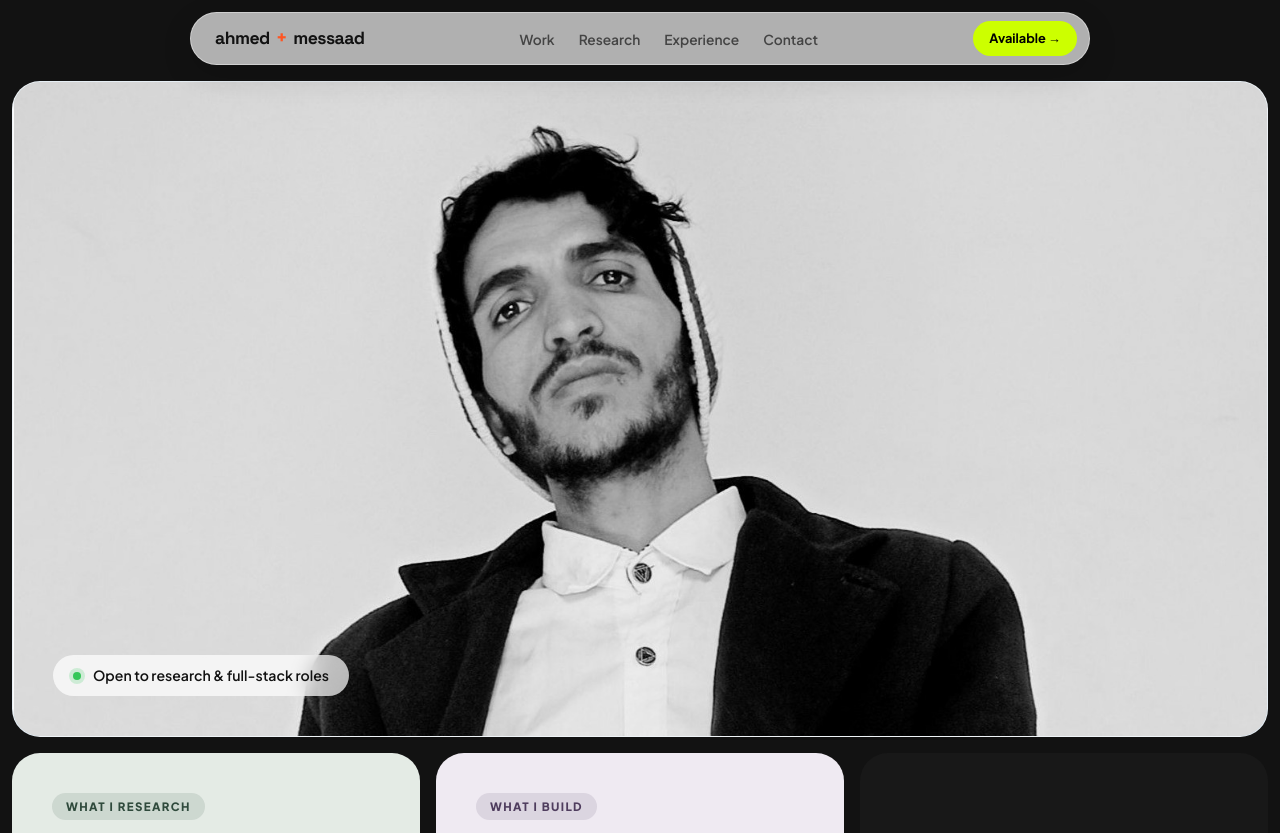
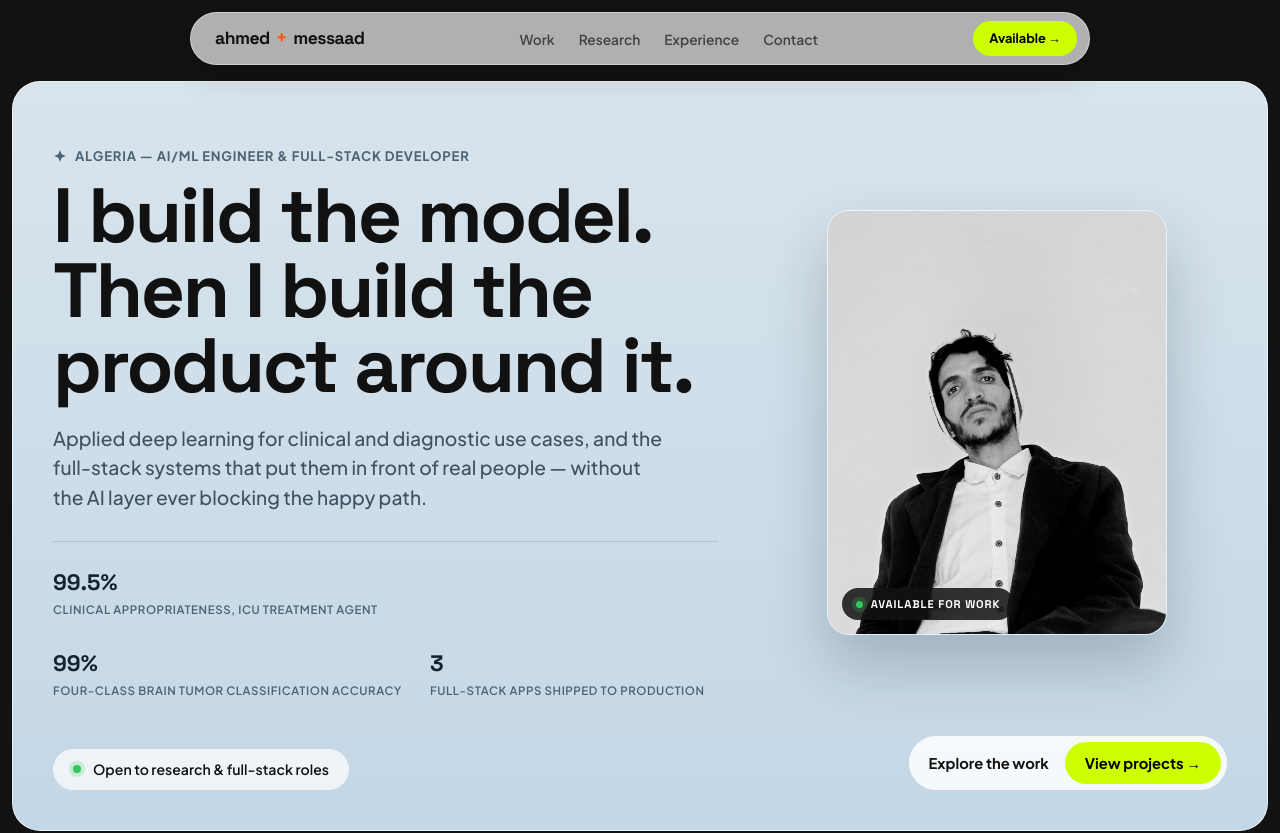
Before and after one commit to RYANX9/ahmedmessaad, a Next.js app: page / in a window 1280 px wide. Shown: the top 833 px of the page. Built offline with nearby package versions, Linux system fonts and the light colour scheme.

Commit message:
Update globals.css

```diff
--- a/app/globals.css
+++ b/app/globals.css
@@ -12,6 +12,8 @@
   --accent-orange: #ff5522;
   --accent-sage: #2f4a3c;
   --accent-lavender: #4f3d5e;
+  --accent-sage-bright: #7fc79a;
+  --accent-lavender-bright: #c3a4e0;
 
   --border-dark: rgba(255, 255, 255, 0.12);
 
@@ -229,22 +231,72 @@ body {
   margin-top: 20px;
   font-weight: 500;
 }
-.hero-visual {
+.hero-top {
+  display: grid;
+  grid-template-columns: 1.3fr 0.9fr;
+  gap: 48px;
+  align-items: center;
+  flex: 1;
+  padding: 24px 0 36px;
+}
+.hero-photo-frame {
   position: relative;
+  aspect-ratio: 4 / 5;
   width: 100%;
-  margin: 30px 0;
+  max-width: 340px;
+  margin: 0 auto;
+  border-radius: 22px;
+  overflow: hidden;
+  border: 1px solid rgba(255, 255, 255, 0.6);
+  box-shadow: 0 30px 60px rgba(20, 30, 40, 0.22);
+}
+.hero-photo-badge {
+  position: absolute;
+  left: 14px;
+  bottom: 14px;
+  z-index: 2;
+  background: rgba(18, 18, 18, 0.85);
+  color: #fff;
+  padding: 8px 14px;
+  border-radius: var(--radius-pill);
+  font-family: var(--font-display);
+  font-size: 0.7rem;
+  font-weight: 700;
+  text-transform: uppercase;
+  letter-spacing: 0.08em;
+  display: inline-flex;
+  align-items: center;
+  gap: 8px;
+}
+.hero-photo-badge .status-dot {
+  width: 7px;
+  height: 7px;
+}
+.hero-stats-strip {
   display: flex;
-  justify-content: center;
-  align-items: center;
+  gap: 28px;
+  flex-wrap: wrap;
+  margin-top: 28px;
+  padding-top: 24px;
+  border-top: 1px solid rgba(62, 82, 98, 0.18);
 }
-.macropad-svg {
-  width: 100%;
-  max-width: 480px;
-  filter: drop-shadow(0 30px 40px rgba(0, 0, 0, 0.15));
-  transition: transform 0.3s ease;
+.hero-stat {
+  display: flex;
+  flex-direction: column;
+  gap: 2px;
 }
-.macropad-svg:hover {
-  transform: translateY(-4px) rotate(-1deg);
+.hero-stat-val {
+  font-family: var(--font-display);
+  font-size: 1.4rem;
+  font-weight: 700;
+  color: #16222c;
+}
+.hero-stat-lab {
+  font-size: 0.72rem;
+  font-weight: 600;
+  color: #4b6375;
+  text-transform: uppercase;
+  letter-spacing: 0.05em;
 }
 .hero-footer {
   display: flex;
@@ -399,6 +451,65 @@ body {
   font-weight: 600;
   max-width: 20ch;
   text-align: right;
+}
+
+/* ---------------------------------------------------------------- SKILLS */
+.skill-card {
+  background: #181818;
+  color: #fff;
+  display: flex;
+  flex-direction: column;
+  gap: 18px;
+  min-height: 168px;
+  justify-content: flex-start;
+}
+.skill-card-head {
+  display: flex;
+  align-items: center;
+  gap: 10px;
+}
+.skill-dot {
+  width: 9px;
+  height: 9px;
+  border-radius: 50%;
+  flex-shrink: 0;
+}
+.skill-dot.research {
+  background: var(--accent-sage-bright);
+}
+.skill-dot.systems {
+  background: var(--accent-lavender-bright);
+}
+.skill-card-title {
+  font-family: var(--font-display);
+  font-size: 0.98rem;
+  font-weight: 700;
+  text-transform: uppercase;
+  letter-spacing: 0.06em;
+  color: #f0f0f0;
+}
+.skill-chip-row {
+  display: flex;
+  flex-wrap: wrap;
+  gap: 8px;
+}
+.skill-chip {
+  font-size: 0.78rem;
+  font-weight: 600;
+  padding: 6px 12px;
+  border-radius: var(--radius-pill);
+  border: 1px solid transparent;
+  white-space: nowrap;
+}
+.skill-chip.research {
+  background: rgba(127, 199, 154, 0.12);
+  color: var(--accent-sage-bright);
+  border-color: rgba(127, 199, 154, 0.22);
+}
+.skill-chip.systems {
+  background: rgba(195, 164, 224, 0.12);
+  color: var(--accent-lavender-bright);
+  border-color: rgba(195, 164, 224, 0.22);
 }
 
 /* ---------------------------------------------------------------- SECTION LABEL */
@@ -961,4 +1072,12 @@ body {
     flex-direction: column;
     align-items: flex-start;
   }
+  .hero-top {
+    grid-template-columns: 1fr;
+    gap: 28px;
+    padding: 16px 0 24px;
+  }
+  .hero-photo-frame {
+    max-width: 240px;
+  }
 }
```
